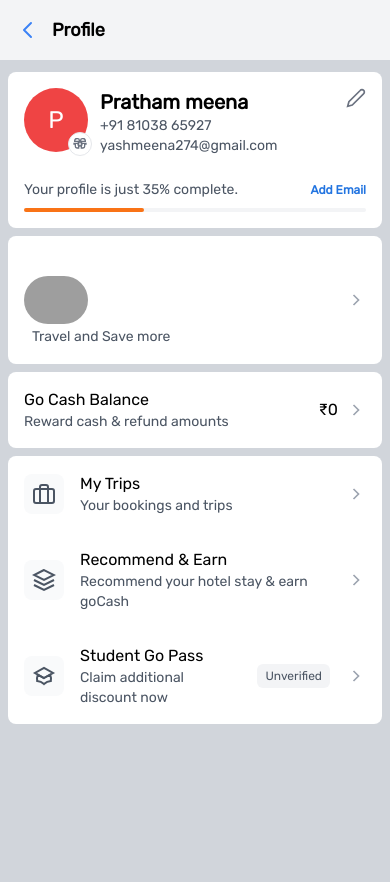
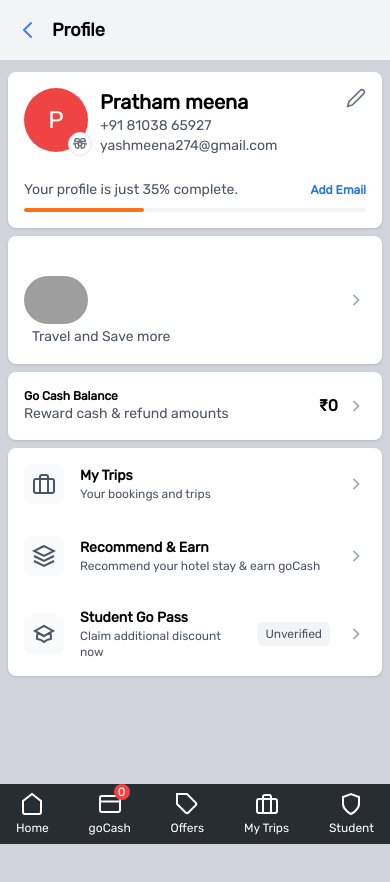
Before and after one commit to Prathammeena1/gobigo, a plain HTML site: page pages/mobile/user-profile.html in a window 390 px wide. Drawn offline with nearby package versions, Linux system fonts and the light colour scheme; grey boxes are pictures that could not be loaded.

Commit message:
update styles for improved mobile responsiveness

```diff
--- a/pages/mobile/user-profile.html
+++ b/pages/mobile/user-profile.html
@@ -10,7 +10,9 @@
 
   <body class="bg-gray-100">
     <!-- Header -->
-    <div class="flex items-center space-x-3 p-4 bg-gray-100 fixed z-10 top-0 w-full">
+    <div
+      class="flex items-center space-x-3 p-4 bg-gray-100 fixed z-10 top-0 w-full"
+    >
       <button class="text-blue-500">
         <svg
           xmlns="http://www.w3.org/2000/svg"
@@ -30,22 +32,37 @@
       <h1 class="text-lg font-bold">Profile</h1>
     </div>
 
-    <div class="max-w-md mx-auto pt-2 mt-14 px-2 bg-gray-300 min-h-screen">
+    <div class="max-w-md mx-auto pt-2 pb-20 mt-14 px-2 bg-gray-300 min-h-screen">
       <!-- Profile Section -->
-        <div class=" bg-white rounded-lg mt-2 p-4">
+      <div class="bg-white shadow rounded-lg mt-2 p-4">
         <div class="flex items-start gap-3">
           <!-- Profile Picture -->
           <div class="relative">
-                    <div class="w-16 h-16 bg-red-500 rounded-full flex items-center justify-center">
+            <div
+              class="w-16 h-16 bg-red-500 rounded-full flex items-center justify-center"
+            >
               <span class="text-2xl text-white">P</span>
             </div>
-                    <div class="absolute -bottom-1 -right-1 w-6 h-6 bg-white rounded-full border border-gray-200 flex items-center justify-center">
-                        <svg xmlns="http://www.w3.org/2000/svg" class="h-4 w-4 text-gray-500" viewBox="0 0 24 24" fill="none" stroke="currentColor" stroke-width="2">
-                            <circle cx="12" cy="12" r="3"/>
-                            <path d="M19 4h-3.5A2.5 2.5 0 0 0 13 6.5V8h7v-.5A3.5 3.5 0 0 0 16.5 4z"/>
-                            <path d="M5 4h3.5A2.5 2.5 0 0 1 11 6.5V8H4v-.5A3.5 3.5 0 0 1 7.5 4z"/>
-                            <path d="M19 12v3.5a2.5 2.5 0 0 1-2.5 2.5H14v-7h7v1z"/>
-                            <path d="M5 12v3.5A2.5 2.5 0 0 0 7.5 18H10v-7H3v1z"/>
+            <div
+              class="absolute -bottom-1 -right-1 w-6 h-6 bg-white rounded-full border border-gray-200 flex items-center justify-center"
+            >
+              <svg
+                xmlns="http://www.w3.org/2000/svg"
+                class="h-4 w-4 text-gray-500"
+                viewBox="0 0 24 24"
+                fill="none"
+                stroke="currentColor"
+                stroke-width="2"
+              >
+                <circle cx="12" cy="12" r="3" />
+                <path
+                  d="M19 4h-3.5A2.5 2.5 0 0 0 13 6.5V8h7v-.5A3.5 3.5 0 0 0 16.5 4z"
+                />
+                <path
+                  d="M5 4h3.5A2.5 2.5 0 0 1 11 6.5V8H4v-.5A3.5 3.5 0 0 1 7.5 4z"
+                />
+                <path d="M19 12v3.5a2.5 2.5 0 0 1-2.5 2.5H14v-7h7v1z" />
+                <path d="M5 12v3.5A2.5 2.5 0 0 0 7.5 18H10v-7H3v1z" />
               </svg>
             </div>
           </div>
@@ -55,8 +72,17 @@
             <div class="flex items-start justify-between">
               <h1 class="text-xl font-semibold">Pratham meena</h1>
               <button>
-                            <svg xmlns="http://www.w3.org/2000/svg" class="h-5 w-5 text-gray-500" viewBox="0 0 24 24" fill="none" stroke="currentColor" stroke-width="2">
-                                <path d="M17 3a2.85 2.83 0 1 1 4 4L7.5 20.5 2 22l1.5-5.5L17 3z"/>
+                <svg
+                  xmlns="http://www.w3.org/2000/svg"
+                  class="h-5 w-5 text-gray-500"
+                  viewBox="0 0 24 24"
+                  fill="none"
+                  stroke="currentColor"
+                  stroke-width="2"
+                >
+                  <path
+                    d="M17 3a2.85 2.83 0 1 1 4 4L7.5 20.5 2 22l1.5-5.5L17 3z"
+                  />
                 </svg>
               </button>
             </div>
@@ -68,8 +94,12 @@
         <!-- Profile Completion -->
         <div class="mt-6">
           <div class="flex justify-between items-center mb-2">
-                    <p class="text-sm text-gray-600">Your profile is just 35% complete.</p>
-                    <a href="#" class="text-[var(--secondary-color)] font-bold text-xs">Add Email</a>
+            <p class="text-sm text-gray-600">
+              Your profile is just 35% complete.
+            </p>
+            <a href="#" class="text-[var(--secondary-color)] font-bold text-xs"
+              >Add Email</a
+            >
           </div>
           <div class="h-1 w-full bg-gray-100 rounded-full">
             <div class="h-full w-[35%] bg-orange-500 rounded-full"></div>
@@ -78,90 +108,248 @@
       </div>
 
       <!-- goTribe Section -->
-        <div class=" bg-white rounded-lg mt-2  p-4  flex items-center justify-between">
+      <div
+        class="bg-white shadow rounded-lg mt-2 p-4 flex items-center justify-between"
+      >
         <div class="">
-                <span class="px-2 py-1 text-xs rounded ">
-                    <img class="rounded-full w-16" src="https://go-assets.ibcdn.com/u/GI/images/1714975777692-nongotribe_large.png" alt="">
+          <span class="px-2 py-1 text-xs rounded">
+            <img
+              class="rounded-full w-16"
+              src="https://go-assets.ibcdn.com/u/GI/images/1714975777692-nongotribe_large.png"
+              alt=""
+            />
           </span>
           <span class="text-sm text-gray-600">Travel and Save more</span>
         </div>
-            <svg xmlns="http://www.w3.org/2000/svg" class="h-5 w-5 text-gray-400" viewBox="0 0 24 24" fill="none" stroke="currentColor" stroke-width="2">
-                <path d="M9 18l6-6-6-6"/>
+        <svg
+          xmlns="http://www.w3.org/2000/svg"
+          class="h-5 w-5 text-gray-400"
+          viewBox="0 0 24 24"
+          fill="none"
+          stroke="currentColor"
+          stroke-width="2"
+        >
+          <path d="M9 18l6-6-6-6" />
         </svg>
       </div>
 
       <!-- Go Cash Balance -->
-        <div class=" bg-white rounded-lg mt-2 p-4 ">
+      <div class="bg-white shadow rounded-lg mt-2 p-4">
         <div class="flex justify-between items-center">
           <div>
-                    <h2 class="font-medium">Go Cash Balance</h2>
+            <h2 class="font-bold text-xs">Go Cash Balance</h2>
             <p class="text-sm text-gray-600">Reward cash & refund amounts</p>
           </div>
           <div class="flex items-center gap-2">
-                    <span class="font-medium">₹0</span>
-                    <svg xmlns="http://www.w3.org/2000/svg" class="h-5 w-5 text-gray-400" viewBox="0 0 24 24" fill="none" stroke="currentColor" stroke-width="2">
-                        <path d="M9 18l6-6-6-6"/>
+            <span class="font-bold">₹0</span>
+            <svg
+              xmlns="http://www.w3.org/2000/svg"
+              class="h-5 w-5 text-gray-400"
+              viewBox="0 0 24 24"
+              fill="none"
+              stroke="currentColor"
+              stroke-width="2"
+            >
+              <path d="M9 18l6-6-6-6" />
             </svg>
           </div>
         </div>
       </div>
 
       <!-- Navigation Items -->
-        <div class=" bg-white rounded-lg mt-2 ">
+      <div class="bg-white shadow rounded-lg mt-2">
         <!-- My Trips -->
         <div class="p-4 flex items-center gap-4">
           <div class="p-2 bg-gray-50 rounded-lg">
-                    <svg xmlns="http://www.w3.org/2000/svg" class="h-6 w-6 text-gray-600" viewBox="0 0 24 24" fill="none" stroke="currentColor" stroke-width="2">
-                        <rect x="2" y="7" width="20" height="14" rx="2" ry="2"/>
-                        <path d="M16 21V5a2 2 0 0 0-2-2h-4a2 2 0 0 0-2 2v16"/>
+            <svg
+              xmlns="http://www.w3.org/2000/svg"
+              class="h-6 w-6 text-gray-600"
+              viewBox="0 0 24 24"
+              fill="none"
+              stroke="currentColor"
+              stroke-width="2"
+            >
+              <rect x="2" y="7" width="20" height="14" rx="2" ry="2" />
+              <path d="M16 21V5a2 2 0 0 0-2-2h-4a2 2 0 0 0-2 2v16" />
             </svg>
           </div>
           <div class="flex-1">
-                    <h3 class="font-medium">My Trips</h3>
-                    <p class="text-sm text-gray-600">Your bookings and trips</p>
+            <h3 class="font-bold text-sm">My Trips</h3>
+            <p class="text-xs text-gray-600">Your bookings and trips</p>
           </div>
-                <svg xmlns="http://www.w3.org/2000/svg" class="h-5 w-5 text-gray-400" viewBox="0 0 24 24" fill="none" stroke="currentColor" stroke-width="2">
-                    <path d="M9 18l6-6-6-6"/>
+          <svg
+            xmlns="http://www.w3.org/2000/svg"
+            class="h-5 w-5 text-gray-400"
+            viewBox="0 0 24 24"
+            fill="none"
+            stroke="currentColor"
+            stroke-width="2"
+          >
+            <path d="M9 18l6-6-6-6" />
           </svg>
         </div>
 
         <!-- Recommend & Earn -->
         <div class="p-4 flex items-center gap-4">
           <div class="p-2 bg-gray-50 rounded-lg">
-                    <svg xmlns="http://www.w3.org/2000/svg" class="h-6 w-6 text-gray-600" viewBox="0 0 24 24" fill="none" stroke="currentColor" stroke-width="2">
-                        <path d="M12 2L2 7l10 5 10-5-10-5zM2 17l10 5 10-5M2 12l10 5 10-5"/>
+            <svg
+              xmlns="http://www.w3.org/2000/svg"
+              class="h-6 w-6 text-gray-600"
+              viewBox="0 0 24 24"
+              fill="none"
+              stroke="currentColor"
+              stroke-width="2"
+            >
+              <path
+                d="M12 2L2 7l10 5 10-5-10-5zM2 17l10 5 10-5M2 12l10 5 10-5"
+              />
             </svg>
           </div>
           <div class="flex-1">
-                    <h3 class="font-medium">Recommend & Earn</h3>
-                    <p class="text-sm text-gray-600">Recommend your hotel stay & earn goCash</p>
+            <h3 class="font-bold text-sm">Recommend & Earn</h3>
+            <p class="text-xs text-gray-600">
+              Recommend your hotel stay & earn goCash
+            </p>
           </div>
-                <svg xmlns="http://www.w3.org/2000/svg" class="h-5 w-5 text-gray-400" viewBox="0 0 24 24" fill="none" stroke="currentColor" stroke-width="2">
-                    <path d="M9 18l6-6-6-6"/>
+          <svg
+            xmlns="http://www.w3.org/2000/svg"
+            class="h-5 w-5 text-gray-400"
+            viewBox="0 0 24 24"
+            fill="none"
+            stroke="currentColor"
+            stroke-width="2"
+          >
+            <path d="M9 18l6-6-6-6" />
           </svg>
         </div>
 
         <!-- Student Go Pass -->
         <div class="p-4 flex items-center gap-4">
           <div class="p-2 bg-gray-50 rounded-lg">
-                    <svg xmlns="http://www.w3.org/2000/svg" class="h-6 w-6 text-gray-600" viewBox="0 0 24 24" fill="none" stroke="currentColor" stroke-width="2">
-                        <path d="M12 14l9-5-9-5-9 5 9 5z"/>
-                        <path d="M12 14l6.16-3.422a12.083 12.083 0 01.665 6.479A11.952 11.952 0 0012 20.055a11.952 11.952 0 00-6.824-2.998 12.078 12.078 0 01.665-6.479L12 14z"/>
+            <svg
+              xmlns="http://www.w3.org/2000/svg"
+              class="h-6 w-6 text-gray-600"
+              viewBox="0 0 24 24"
+              fill="none"
+              stroke="currentColor"
+              stroke-width="2"
+            >
+              <path d="M12 14l9-5-9-5-9 5 9 5z" />
+              <path
+                d="M12 14l6.16-3.422a12.083 12.083 0 01.665 6.479A11.952 11.952 0 0012 20.055a11.952 11.952 0 00-6.824-2.998 12.078 12.078 0 01.665-6.479L12 14z"
+              />
             </svg>
           </div>
           <div class="flex-1">
-                    <h3 class="font-medium">Student Go Pass</h3>
-                    <p class="text-sm text-gray-600">Claim additional discount now</p>
+            <h3 class="font-bold text-sm">Student Go Pass</h3>
+            <p class="text-xs text-gray-600">Claim additional discount now</p>
           </div>
-                <span class="px-2 py-1 text-xs bg-gray-100 text-gray-600 rounded-md">Unverified</span>
-                <svg xmlns="http://www.w3.org/2000/svg" class="h-5 w-5 text-gray-400" viewBox="0 0 24 24" fill="none" stroke="currentColor" stroke-width="2">
-                    <path d="M9 18l6-6-6-6"/>
+          <span class="px-2 py-1 text-xs bg-gray-100 text-gray-600 rounded-md"
+            >Unverified</span
+          >
+          <svg
+            xmlns="http://www.w3.org/2000/svg"
+            class="h-5 w-5 text-gray-400"
+            viewBox="0 0 24 24"
+            fill="none"
+            stroke="currentColor"
+            stroke-width="2"
+          >
+            <path d="M9 18l6-6-6-6" />
           </svg>
         </div>
       </div>
     </div>
 
+    <nav class="fixed bottom-0 left-0 right-0 bg-[#282D32] px-4 py-2">
+      <div class="max-w-md mx-auto flex justify-between items-center">
+        <!-- Home -->
+        <a href="#" class="flex flex-col items-center">
+          <svg
+            xmlns="http://www.w3.org/2000/svg"
+            class="w-6 h-6 text-white"
+            viewBox="0 0 24 24"
+            fill="none"
+            stroke="currentColor"
+            stroke-width="2"
+          >
+            <path d="M3 9l9-7 9 7v11a2 2 0 0 1-2 2H5a2 2 0 0 1-2-2z" />
+          </svg>
+          <span class="text-xs text-white mt-1">Home</span>
+        </a>
 
+        <!-- goCash -->
+        <a href="#" class="flex flex-col items-center relative">
+          <div class="relative">
+            <svg
+              xmlns="http://www.w3.org/2000/svg"
+              class="w-6 h-6 text-white"
+              viewBox="0 0 24 24"
+              fill="none"
+              stroke="currentColor"
+              stroke-width="2"
+            >
+              <rect x="2" y="4" width="20" height="16" rx="2" />
+              <path d="M7 15h0M2 9.5h20" />
+            </svg>
+            <div
+              class="absolute -top-2 -right-2 bg-red-500 text-white text-xs rounded-full w-4 h-4 flex items-center justify-center"
+            >
+              0
+            </div>
+          </div>
+          <span class="text-xs text-white mt-1">goCash</span>
+        </a>
 
+        <!-- Offers -->
+        <a href="#" class="flex flex-col items-center">
+          <svg
+            xmlns="http://www.w3.org/2000/svg"
+            class="w-6 h-6 text-white"
+            viewBox="0 0 24 24"
+            fill="none"
+            stroke="currentColor"
+            stroke-width="2"
+          >
+            <path
+              d="M20.59 13.41l-7.17 7.17a2 2 0 0 1-2.83 0L2 12V2h10l8.59 8.59a2 2 0 0 1 0 2.82z"
+            />
+            <line x1="7" y1="7" x2="7.01" y2="7" />
+          </svg>
+          <span class="text-xs text-white mt-1">Offers</span>
+        </a>
+
+        <!-- My Trips -->
+        <a href="#" class="flex flex-col items-center">
+          <svg
+            xmlns="http://www.w3.org/2000/svg"
+            class="w-6 h-6 text-white"
+            viewBox="0 0 24 24"
+            fill="none"
+            stroke="currentColor"
+            stroke-width="2"
+          >
+            <rect x="2" y="7" width="20" height="14" rx="2" ry="2" />
+            <path d="M16 21V5a2 2 0 0 0-2-2h-4a2 2 0 0 0-2 2v16" />
+          </svg>
+          <span class="text-xs text-white mt-1">My Trips</span>
+        </a>
+
+        <!-- Student -->
+        <a href="#" class="flex flex-col items-center">
+          <svg
+            xmlns="http://www.w3.org/2000/svg"
+            class="w-6 h-6 text-white"
+            viewBox="0 0 24 24"
+            fill="none"
+            stroke="currentColor"
+            stroke-width="2"
+          >
+            <path d="M12 22s8-4 8-10V5l-8-3-8 3v7c0 6 8 10 8 10z" />
+          </svg>
+          <span class="text-xs text-white mt-1">Student</span>
+        </a>
+      </div>
+    </nav>
   </body>
 </html>
```
Lines whose indentation alone changed are shown as unchanged.
